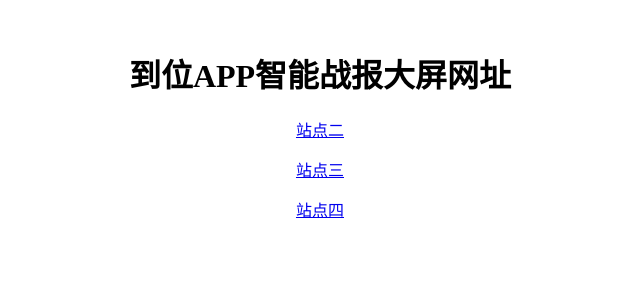
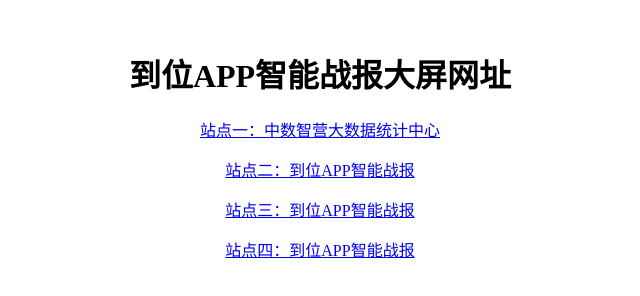
Before and after one commit to linzening/linzening.github.io, a plain HTML site: page daoweiapp.html in a window 1280 px wide. Shown: the whole page, without its empty margins (320-960 px from the left). Drawn offline with Linux system fonts and the light colour scheme.

Commit message:
Update daoweiapp.html
YES

```diff
--- a/daoweiapp.html
+++ b/daoweiapp.html
@@ -10,16 +10,16 @@
     <div style="margin-top:50px;text-align:center;">
         <h1>到位APP智能战报大屏网址</h1>
         <p>
-            <!-- a href="http://d.c1i.cn/" target="_blank">站点一</a -->
+            <a href="https://l3t.cn/zhongzhi/" target="_blank">站点一：中数智营大数据统计中心</a>
         </p>
         <p>
-            <a href="https://s-sh-2387-daowei.oss.dogecdn.com/" target="_blank">站点二</a>
+            <a href="https://s-sh-2387-daowei.oss.dogecdn.com/" target="_blank">站点二：到位APP智能战报</a>
         </p>
         <p>
-            <a href="https://daoweiapp-1252015630.cos-website.ap-hongkong.myqcloud.com/" target="_blank">站点三</a>
+            <a href="https://daoweiapp-1252015630.cos-website.ap-hongkong.myqcloud.com/" target="_blank">站点三：到位APP智能战报</a>
         </p>
         <p>
-            <a href="http://unvcxz.cn/" target="_blank">站点四</a>
+            <a href="https://l3t.cn/daowei/" target="_blank">站点四：到位APP智能战报</a>
         </p>
     </div>
 </body>
```
